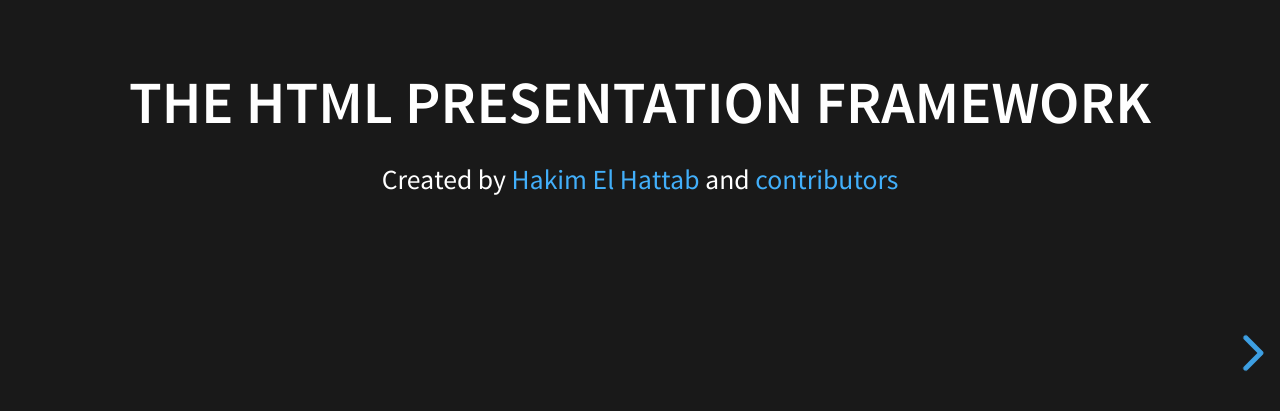
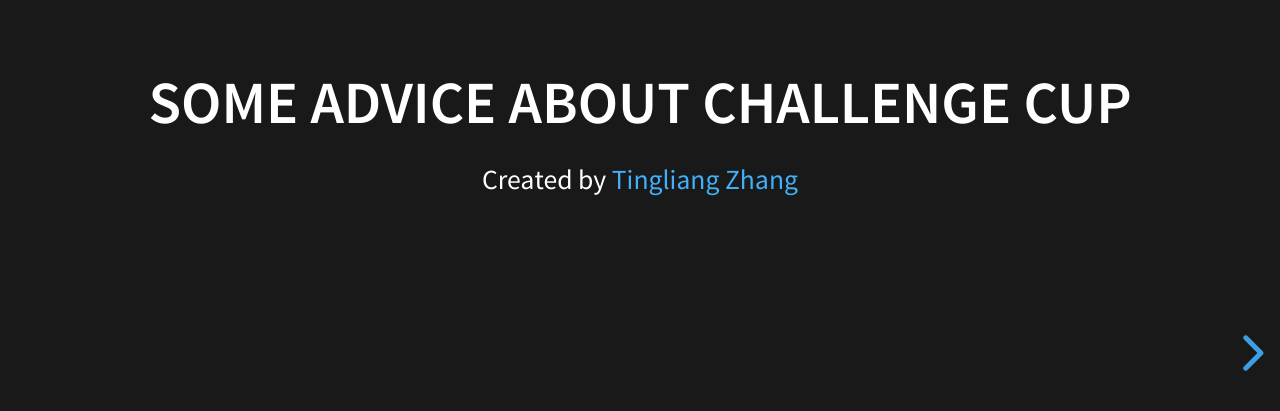
Before and after one commit to TingliangZhang/ChallengeCupMeeting, a website: page reveal.js/index.html in a window 1280 px wide. Shown: the part 385-796 px from the top of the page. Drawn offline with Linux system fonts and the light colour scheme.

Commit message:
Update index.html

```diff
--- a/reveal.js/index.html
+++ b/reveal.js/index.html
@@ -4,10 +4,10 @@
 	<head>
 		<meta charset="utf-8">
 
-		<title>reveal.js – The HTML Presentation Framework</title>
+		<title>Challenge Cup</title>
 
-		<meta name="description" content="A framework for easily creating beautiful presentations using HTML">
-		<meta name="author" content="Hakim El Hattab">
+		<meta name="description" content="Using reveal.js, A framework for easily creating beautiful presentations using HTML">
+		<meta name="author" content="Tingliang Zhang">
 
 		<meta name="apple-mobile-web-app-capable" content="yes">
 		<meta name="apple-mobile-web-app-status-bar-style" content="black-translucent">
@@ -32,9 +32,9 @@
 					<a href="https://revealjs.com">
 						<img src="https://static.slid.es/reveal/logo-v1/reveal-white-text.svg" alt="reveal.js logo" style="height: 180px; margin: 0 auto 4rem auto; background: transparent;" class="demo-logo">
 					</a>
-					<h3>The HTML Presentation Framework</h3>
+					<h3>Some Advice About Challenge Cup</h3>
 					<p>
-						<small>Created by <a href="http://hakim.se">Hakim El Hattab</a> and <a href="https://github.com/hakimel/reveal.js/graphs/contributors">contributors</a></small>
+						<small>Created by <a href="https://tingliangzhang.github.io/">Tingliang Zhang</a></small>
 					</p>
 				</section>
 
```
